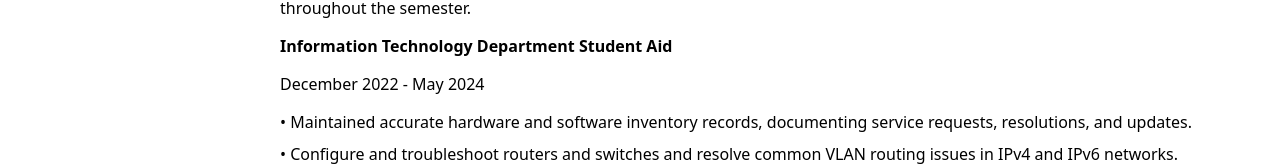
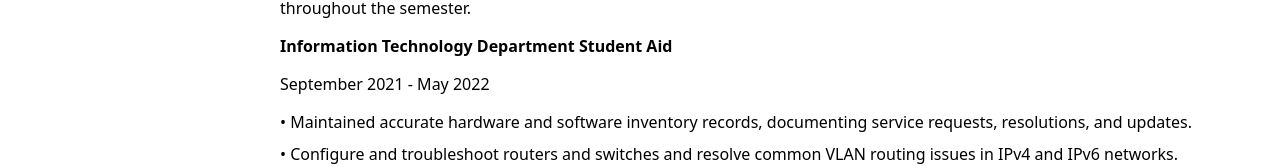
Before and after one commit to joelxgalarza/personal-website, a React (Vite) app: page / in a window 1280 px wide. Shown: the part 1013-1179 px from the top of the page. Built offline with nearby package versions, Linux system fonts and the light colour scheme; a web font is replaced by a local one.

Commit message:
changed mistake

```diff
--- a/src/Components/Content.tsx
+++ b/src/Components/Content.tsx
@@ -28,7 +28,7 @@ function Content(){
                 />
                 <Subject
                 position_name="Information Technology Department Student Aid"
-                date="December 2022 - May 2024"
+                date="September 2021 - May 2022"
                 description="
                 • Maintained accurate hardware and software inventory records, documenting service requests, resolutions, and updates.
                 • Configure and troubleshoot routers and switches and resolve common VLAN routing issues in IPv4 and IPv6 networks.
```
